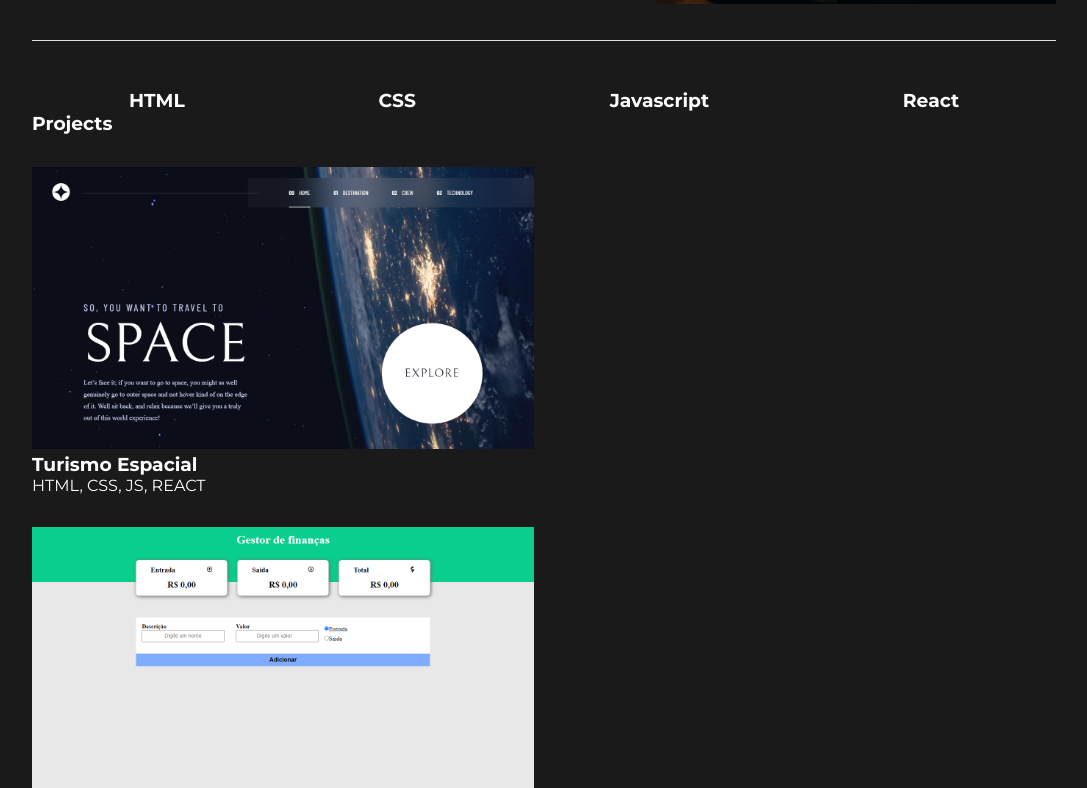
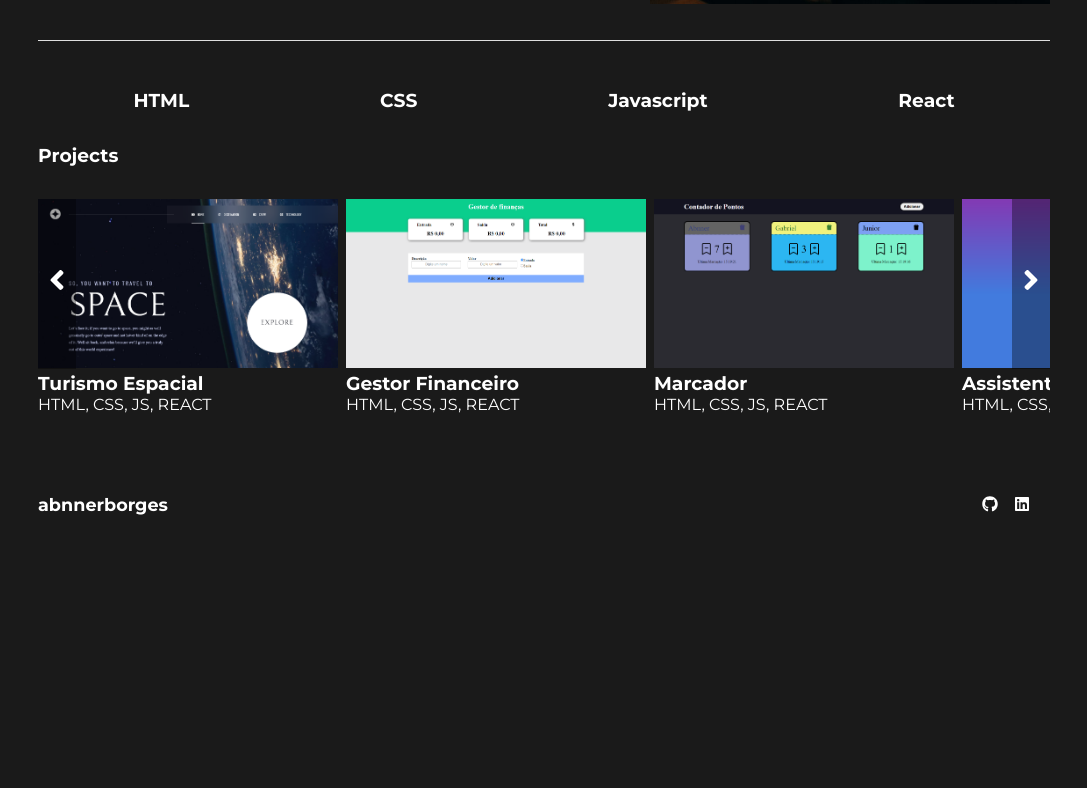
Before and after one commit to AbnnerB/portfolio, a React (Create React App) app: page / in a window 1280 px wide. Shown: the part 592-1380 px from the top of the page, without its empty margins (96-1183 px from the left). After the commit the page ends 1123 px from the top, so only its background shows below. Built offline with nearby package versions, Linux system fonts and the light colour scheme.

Commit message:
alterando estilos 2

```diff
--- a/src/Components/HeaderFooter/styles.css
+++ b/src/Components/HeaderFooter/styles.css
@@ -3,7 +3,7 @@ header {
   justify-content: space-between;
   align-items: center;
   font-family: Arial, Helvetica, sans-serif;
-  width: 80%;
+  width: 1012px;
   margin: 0 auto;
   padding: 1rem 0;
 }
--- a/src/Pages/Home/index.js
+++ b/src/Pages/Home/index.js
@@ -1,8 +1,12 @@
+import { useRef } from "react";
+
 import HeaderFooter from "../../Components/HeaderFooter";
 import ProjectCard from "../../Components/ProjectCard";
 import InfoProjects from "../../Data/InfoProjects";
 
 import "./styles.css";
+
+import { FaAngleRight, FaAngleLeft } from "react-icons/fa";
 
 //site usado como referencia https://www.frontendmentor.io/challenges/singlepage-developer-portfolio-bBVj2ZPi-x
 
@@ -14,6 +18,17 @@ import "./styles.css";
 //Pretendo fazer mais projetos para conseguir trabalhar a parte dinamica
 
 export default function Home() {
+  const carousel = useRef(null);
+
+  function carouselScrollLeft() {
+    console.log(carousel.current);
+    carousel.current.scrollLeft -= carousel.current.offsetWidth;
+  }
+  function carouselScrollRight() {
+    console.log(carousel.current.offsetWidth);
+    carousel.current.scrollLeft += carousel.current.offsetWidth;
+  }
+
   return (
     <div>
       <HeaderFooter />
@@ -43,15 +58,23 @@ export default function Home() {
           <h3>Javascript</h3>
           <h3>React</h3>
         </section>
-        <section>
+        <section className="projects">
           <h3>Projects</h3>
 
-          <section className="projects">
-            {InfoProjects.map((item, index) => (
-              <div key={index}>
-                <ProjectCard item={item} />
-              </div>
-            ))}
+          <section className="containerProjects">
+            <button onClick={carouselScrollRight}>
+              <FaAngleRight />
+            </button>
+            <button onClick={carouselScrollLeft}>
+              <FaAngleLeft />
+            </button>
+            <div className="carousel" ref={carousel}>
+              {InfoProjects.map((item, index) => (
+                <div key={index}>
+                  <ProjectCard item={item} />
+                </div>
+              ))}
+            </div>
           </section>
         </section>
       </main>
--- a/src/Pages/Home/styles.css
+++ b/src/Pages/Home/styles.css
@@ -1,6 +1,6 @@
 main {
   /* colocar uma largura fixa */
-  width: 80%;
+  width: 1012px;
   margin: 0 auto;
 }
 
@@ -56,23 +56,56 @@ main {
 
 /* end language section */
 .projects {
+  margin-top: 2rem;
+}
+
+.containerProjects {
+  margin: 2rem 0;
+  position: relative;
+}
+.containerProjects button {
+  position: absolute;
+  height: 69%;
+  background-color: rgba(0, 0, 0, 0.356);
+  padding: 0 0.2rem;
+  border: none;
+  color: white;
+  font-size: 2rem;
+  cursor: pointer;
+}
+
+.containerProjects button:first-child {
+  position: absolute;
+  right: 0px;
+}
+.containerProjects button svg {
+  transition: all 0.5s;
+}
+
+.containerProjects button svg:hover {
+  transform: scale(1.4);
+}
+
+.carousel {
   display: flex;
-  justify-content: space-between;
-  flex-wrap: wrap;
-  /* gap: 1rem; */
-  margin: 2rem 0;
+  gap: 0.5rem;
+  overflow-x: auto;
+  scroll-behavior: smooth;
+}
+.carousel::-webkit-scrollbar {
+  display: none;
 }
 
 .projectCard {
   min-width: 300px;
-  width: 49%;
+  max-width: 50%;
   margin-bottom: 2rem;
+  pointer-events: fill;
 }
 
-.projects div img {
+.projectCard img {
   width: 100%;
 }
-
 /* end projects section */
 
 /* .containerContact {
```
